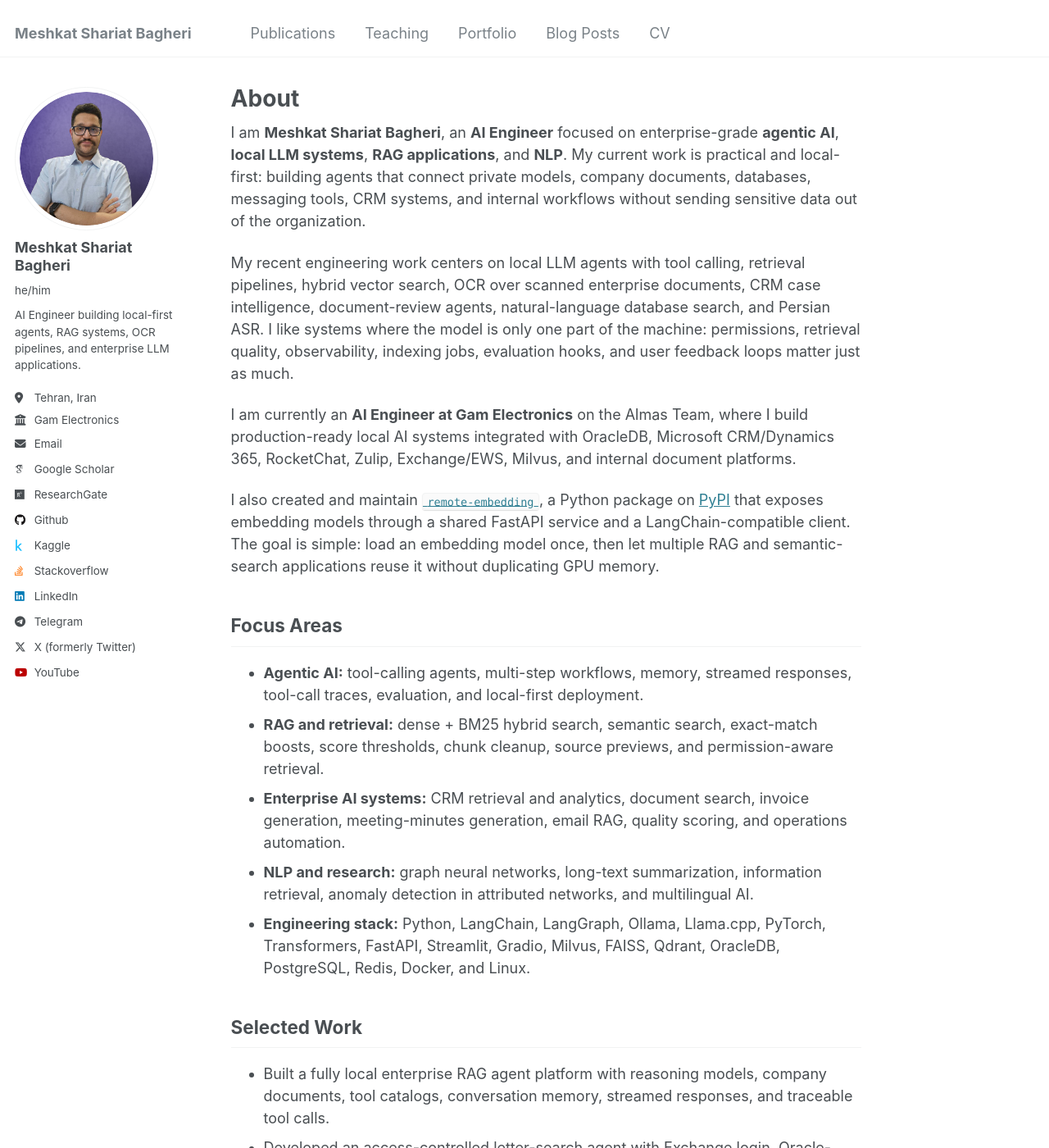
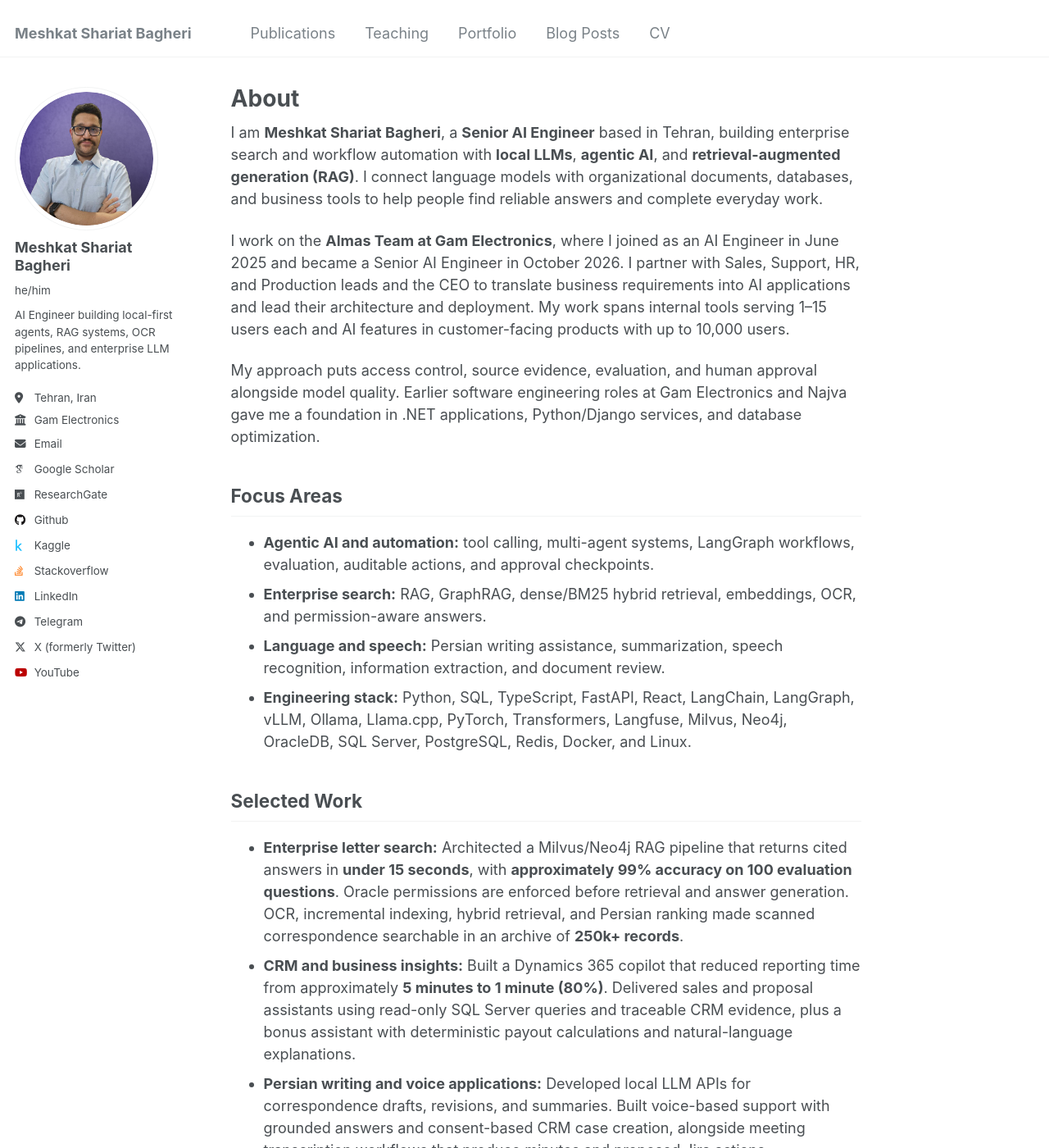
Before and after one commit to MeshkatShB/meshkatshb.github.io, a Jekyll site: the page built from _pages/about.md, in a window 1280 px wide and 1400 px high. Shown: the whole window at 82% size. Built offline with Jekyll 4.4.1, drawn with Linux system fonts in a browser that asks for light colours; some web fonts are replaced; some of the changed text lies outside the part shown.

Commit message:
feat(pages): update aboutme

```diff
--- a/_pages/about.md
+++ b/_pages/about.md
@@ -7,37 +7,38 @@
   - /about.html
 ---
 
-I am **Meshkat Shariat Bagheri**, an **AI Engineer** focused on enterprise-grade **agentic AI**, **local LLM systems**, **RAG applications**, and **NLP**. My current work is practical and local-first: building agents that connect private models, company documents, databases, messaging tools, CRM systems, and internal workflows without sending sensitive data out of the organization.
+I am **Meshkat Shariat Bagheri**, a **Senior AI Engineer** based in Tehran, building enterprise search and workflow automation with **local LLMs**, **agentic AI**, and **retrieval-augmented generation (RAG)**. I connect language models with organizational documents, databases, and business tools to help people find reliable answers and complete everyday work.
 
-My recent engineering work centers on local LLM agents with tool calling, retrieval pipelines, hybrid vector search, OCR over scanned enterprise documents, CRM case intelligence, document-review agents, natural-language database search, and Persian ASR. I like systems where the model is only one part of the machine: permissions, retrieval quality, observability, indexing jobs, evaluation hooks, and user feedback loops matter just as much.
+I work on the **Almas Team at Gam Electronics**, where I joined as an AI Engineer in June 2025 and became a Senior AI Engineer in October 2026. I partner with Sales, Support, HR, and Production leads and the CEO to translate business requirements into AI applications and lead their architecture and deployment. My work spans internal tools serving 1–15 users each and AI features in customer-facing products with up to 10,000 users.
 
-I am currently an **AI Engineer at Gam Electronics** on the Almas Team, where I build production-ready local AI systems integrated with OracleDB, Microsoft CRM/Dynamics 365, RocketChat, Zulip, Exchange/EWS, Milvus, and internal document platforms.
-
-I also created and maintain [`remote-embedding`](https://github.com/MeshkatShB/remote-embedding), a Python package on [PyPI](https://pypi.org/project/remote-embedding/) that exposes embedding models through a shared FastAPI service and a LangChain-compatible client. The goal is simple: load an embedding model once, then let multiple RAG and semantic-search applications reuse it without duplicating GPU memory.
+My approach puts access control, source evidence, evaluation, and human approval alongside model quality. Earlier software engineering roles at Gam Electronics and Najva gave me a foundation in .NET applications, Python/Django services, and database optimization.
 
 ## Focus Areas
 
-- **Agentic AI:** tool-calling agents, multi-step workflows, memory, streamed responses, tool-call traces, evaluation, and local-first deployment.
-- **RAG and retrieval:** dense + BM25 hybrid search, semantic search, exact-match boosts, score thresholds, chunk cleanup, source previews, and permission-aware retrieval.
-- **Enterprise AI systems:** CRM retrieval and analytics, document search, invoice generation, meeting-minutes generation, email RAG, quality scoring, and operations automation.
-- **NLP and research:** graph neural networks, long-text summarization, information retrieval, anomaly detection in attributed networks, and multilingual AI.
-- **Engineering stack:** Python, LangChain, LangGraph, Ollama, Llama.cpp, PyTorch, Transformers, FastAPI, Streamlit, Gradio, Milvus, FAISS, Qdrant, OracleDB, PostgreSQL, Redis, Docker, and Linux.
+- **Agentic AI and automation:** tool calling, multi-agent systems, LangGraph workflows, evaluation, auditable actions, and approval checkpoints.
+- **Enterprise search:** RAG, GraphRAG, dense/BM25 hybrid retrieval, embeddings, OCR, and permission-aware answers.
+- **Language and speech:** Persian writing assistance, summarization, speech recognition, information extraction, and document review.
+- **Engineering stack:** Python, SQL, TypeScript, FastAPI, React, LangChain, LangGraph, vLLM, Ollama, Llama.cpp, PyTorch, Transformers, Langfuse, Milvus, Neo4j, OracleDB, SQL Server, PostgreSQL, Redis, Docker, and Linux.
 
 ## Selected Work
 
-- Built a fully local enterprise RAG agent platform with reasoning models, company documents, tool catalogs, conversation memory, streamed responses, and traceable tool calls.
-- Developed an access-controlled letter-search agent with Exchange login, Oracle-backed access mapping, per-letter permission checks, Milvus retrieval, reconstructed full-text answers, previews, and feedback analytics.
-- Engineered OCR pipelines using DeepSeek-OCR and other OCR/VLM models for 250k+ OracleDB document records with multiple scanned pages per record.
-- Improved Milvus retrieval quality with dense + BM25 hybrid search, multi-concept ranking, Persian exact-match boosts, adaptive thresholds, duplicate cleanup, and nightly indexing jobs.
-- Designed document-review and fact-checking agents that extract claims, retrieve evidence, and identify contradictions, missing support, logic changes, and conditional conflicts.
-- Built natural-language-to-OracleDB search, CRM resolved-case retrieval, CRM analytics, email RAG, meeting-minutes generation, invoice generation, page-aware browser workflows, and Persian ASR applications.
+- **Enterprise letter search:** Architected a Milvus/Neo4j RAG pipeline that returns cited answers in **under 15 seconds**, with **approximately 99% accuracy on 100 evaluation questions**. Oracle permissions are enforced before retrieval and answer generation. OCR, incremental indexing, hybrid retrieval, and Persian ranking made scanned correspondence searchable in an archive of **250k+ records**.
+- **CRM and business insights:** Built a Dynamics 365 copilot that reduced reporting time from approximately **5 minutes to 1 minute (80%)**. Delivered sales and proposal assistants using read-only SQL Server queries and traceable CRM evidence, plus a bonus assistant with deterministic payout calculations and natural-language explanations.
+- **Persian writing and voice applications:** Developed local LLM APIs for correspondence drafts, revisions, and summaries. Built voice-based support with grounded answers and consent-based CRM case creation, alongside meeting transcription workflows that produce minutes and proposed Jira actions.
+- **Workflow automation:** Converted monitoring emails and logs into CRM incidents and draft correspondence with LangGraph approval checkpoints. Built a Jira agent for worklog analysis, capacity forecasts, and Epic progress reports, with authenticated previews and approval for write actions.
+- **Smart inbox and document review:** Designed an inbox that summarizes authorized letters, highlights deadlines and decisions, and recommends recipients using a LinUCB ranker trained on feedback. Built claim-level retrieval and contradiction checks across **seven document formats**, with source evidence for review.
 
 ## Education and Research
 
-I am a **Ph.D. student in Information Technology Engineering at Shahid Beheshti University**, working around Generative AI in Business Architecture. I earned my **M.Sc. in Information Technology Engineering** and **B.Sc. in Computer Engineering** from the **University of Tehran**.
+I am a **Ph.D. student in Information Technology Engineering at Shahid Beheshti University** (since September 2024). My proposed research explores **agentic AI for capability-centric business architecture**. I earned my **M.Sc. in Information Technology Engineering** (2024) and **B.Sc. in Computer Engineering** (2020) from the **University of Tehran**.
 
-My master's thesis, **"Text Summarization with Graph Neural Networks,"** introduced a Community Detection Long-Text Summarization model combining community detection with graph attention networks. My publication work includes **DCOR: Anomaly Detection in Attributed Networks via Dual Contrastive Learning Reconstruction**, published in *Complex Networks & Their Applications XIII*.
+My master's research investigated long-text summarization using community detection and Graph Attention Networks (**CDLTS**). I also co-authored **[DCOR: Anomaly Detection in Attributed Networks via Dual Contrastive Learning Reconstruction]({{ '/publication/DCOR' | relative_url }})**, published in Springer's *Complex Networks & Their Applications XIII*.
+
+From 2019 to 2025, I supported six courses as a teaching assistant at the University of Tehran, covering network analysis, systems theory, research methods, security, operating systems, and networking. I ranked **4th nationally** in the 2024 Ph.D. entrance exam for Information Technology.
 
 ## Open Source
 
-Alongside `remote-embedding`, I contribute to local-first and AI tooling projects, including Google LangExtract and browser-use WebUI. My learning repositories, including LangChain Zero to Mastery and LLM Zero to Mastery, collect hands-on notes and practical implementations from my work with LLMs, RAG, NLP, and software engineering.
+- **[`remote-embedding`](https://github.com/MeshkatShB/remote-embedding):** I created this [PyPI package](https://pypi.org/project/remote-embedding/) to share one embedding model across applications through a FastAPI service and LangChain client, reducing GPU memory use from approximately **9 GB to 3 GB (67%)**. It supports CPU/GPU batching, request timeouts, dimension validation, and connection cleanup.
+- **[Google LangExtract](https://github.com/google/langextract):** Added Llama.cpp support for local information extraction on CPUs and improved extraction visualization for Persian, Chinese, and Japanese.
+- **[browser-use WebUI](https://github.com/browser-use/web-ui):** Improved default LLM configurations, settings, configuration warnings, runtime stability, and CLI documentation.
+- **Learning resources:** I maintain [LangChain Zero to Mastery](https://github.com/MeshkatShB/langchain-zero-to-mastery) and [LLM Zero to Mastery](https://github.com/MeshkatShB/llm-zero-to-mastery), two tutorial repositories with practical implementations for LangChain and LLM development.
```
